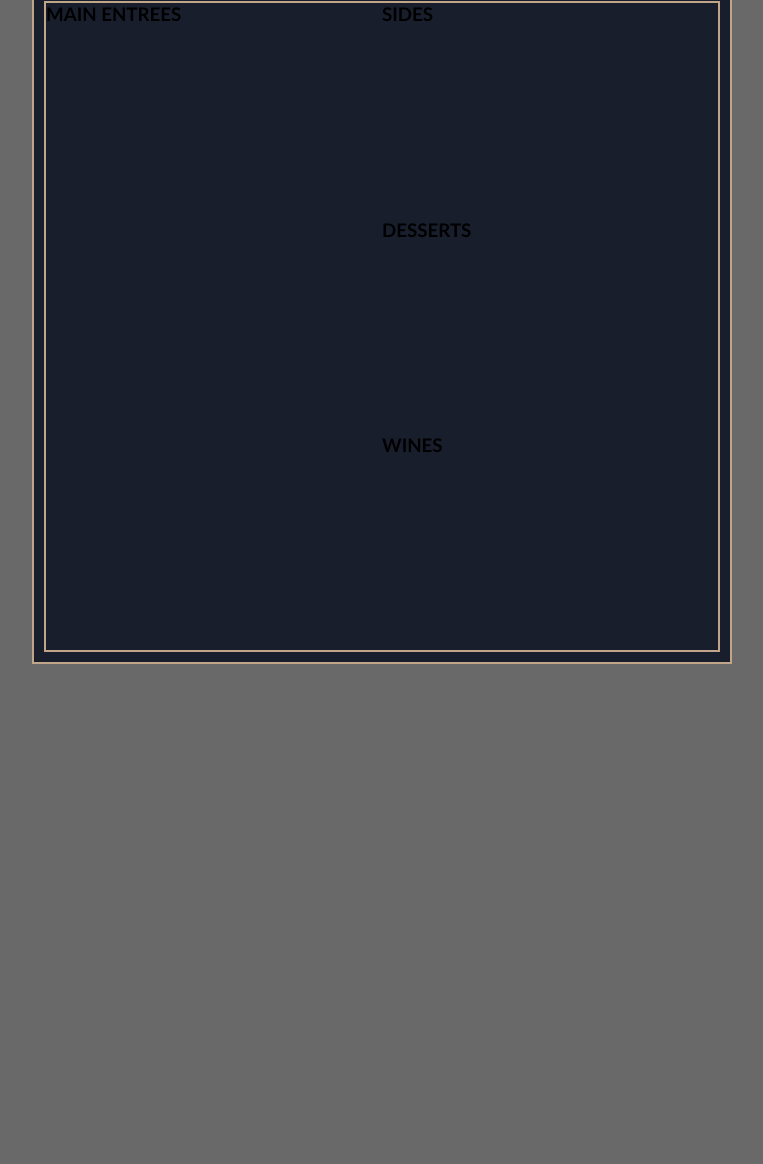
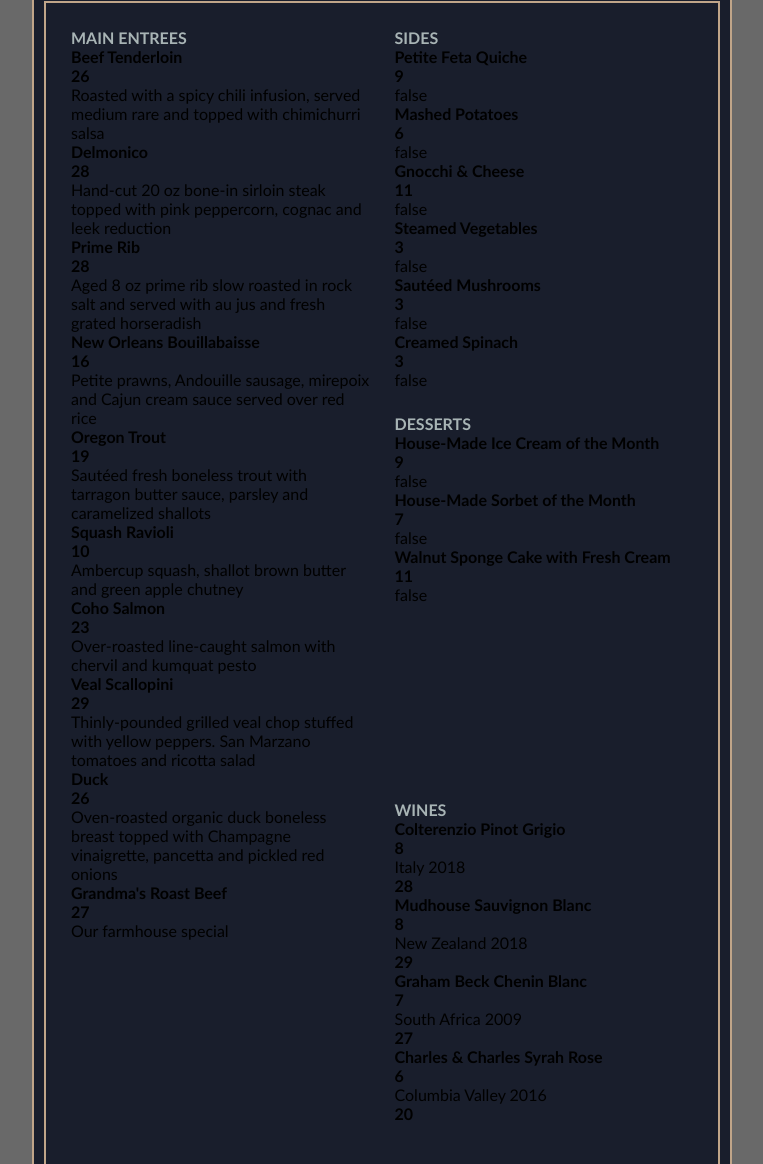
Before and after one commit to xswitch/odin_js_restaurant, a website built with webpack: page src/index.html in a window 1280 px wide. Shown: the part 111-1275 px from the top of the page, without its empty margins (258-1021 px from the left). Before the commit the page ends 800 px from the top, so only its background shows below. Built offline with nearby package versions, Linux system fonts and the light colour scheme; files whose address does not match are found by name.

Commit message:
Creates menu from an object where it places each section in the container with the same starting name (wineSection) would mean the name of the section in the object would have to be wine

```diff
--- a/src/pages/menu.js
+++ b/src/pages/menu.js
@@ -58,7 +58,95 @@ function createMenu() {
         })
     }
 
+    function newMenuItem(title, price, description = false, bottlePrice = false) {
+        return {
+            title,
+            price,
+            description,
+            bottlePrice,
+        }
+    }
 
+    const menuItems = {
+        entrees: [
+            newMenuItem('Beef Tenderloin', 26, 'Roasted with a spicy chili infusion, served medium rare and topped with chimichurri salsa'),
+            newMenuItem('Delmonico', 28, 'Hand-cut 20 oz bone-in sirloin steak topped with pink peppercorn, cognac and leek reduction'),
+            newMenuItem('Prime Rib', 28, 'Aged 8 oz prime rib slow roasted in rock salt and served with au jus and fresh grated horseradish'),
+            newMenuItem('New Orleans Bouillabaisse', 16, 'Petite prawns, Andouille sausage, mirepoix and Cajun cream sauce served over red rice'),
+            newMenuItem('Oregon Trout', 19, 'Sautéed fresh boneless trout with tarragon butter sauce, parsley and caramelized shallots'),
+            newMenuItem('Squash Ravioli', 10, 'Ambercup squash, shallot brown butter and green apple chutney'),
+            newMenuItem('Coho Salmon', 23, 'Over-roasted line-caught salmon with chervil and kumquat pesto'),
+            newMenuItem('Veal Scallopini', 29, 'Thinly-pounded grilled veal chop stuffed with yellow peppers. San Marzano tomatoes and ricotta salad'),
+            newMenuItem('Duck', 26, 'Oven-roasted organic duck boneless breast topped with Champagne vinaigrette, pancetta and pickled red onions'),
+            newMenuItem("Grandma's Roast Beef", 27, 'Our farmhouse special'),
+        ],
+
+
+        sides: [
+            newMenuItem('Petite Feta Quiche', 9),
+            newMenuItem('Mashed Potatoes', 6),
+            newMenuItem('Gnocchi & Cheese', 11),
+            newMenuItem('Steamed Vegetables', 3),
+            newMenuItem('Sautéed Mushrooms', 3),
+            newMenuItem('Creamed Spinach', 3),
+        ],
+
+        dessert: [
+            newMenuItem('House-Made Ice Cream of the Month', 9),
+            newMenuItem('House-Made Sorbet of the Month', 7),
+            newMenuItem('Walnut Sponge Cake with Fresh Cream', 11),
+        ],
+
+        wine: [
+            newMenuItem('Colterenzio Pinot Grigio', 8, 'Italy 2018', 28),
+            newMenuItem('Mudhouse Sauvignon Blanc', 8, 'New Zealand 2018', 29),
+            newMenuItem('Graham Beck Chenin Blanc', 7, 'South Africa 2009', 27),
+            newMenuItem('Charles & Charles Syrah Rose', 6, 'Columbia Valley 2016', 20),
+        ],
+    }
+
+    function createMenuItem(item, parent) {
+
+        const menuItemContainer = new El('div', {
+            classes: 'menuItem',
+            parent,
+        }).element
+
+        const menuItem = {
+            title: new El('h4', {
+                classes: 'menuItemTitle',
+                parent: menuItemContainer,
+                text: item.title
+            }),
+            price: new El('h4', {
+                classes: 'menuItemPrice',
+                parent: menuItemContainer,
+                text: item.price,
+            }),
+            description: new El('p', {
+                classes: 'menuItemDescription',
+                parent: menuItemContainer,
+                text: item.description,
+            }),
+        }
+        if (item.bottlePrice != false) {
+            menuItem.bottlePrice = new El('h4', {
+                classes: 'menuItemBottlePrice',
+                parent: menuItemContainer,
+                text: item.bottlePrice,
+            })
+        }
+    }
+
+    function createAllItems(menuObj) {
+        for (const section in menuObj) {
+            menuObj[section].forEach(item => {
+                createMenuItem(item, containers[section + 'Section'].element)
+            })
+        }
+    }
+
+    createAllItems(menuItems)
 }
 
 export default createMenu;
--- a/src/style.css
+++ b/src/style.css
@@ -140,6 +140,13 @@ nav>button.active {
     height: 100%;
     display: grid;
     grid-template: repeat(3, 1fr) / repeat(2, 1fr);
+    padding: 25px;
+    gap: 25px;
+}
+
+.menuTitle {
+    color: rgb(168, 180, 181);
+    font-size: 1rem;
 }
 
 .entreesSection {
```
